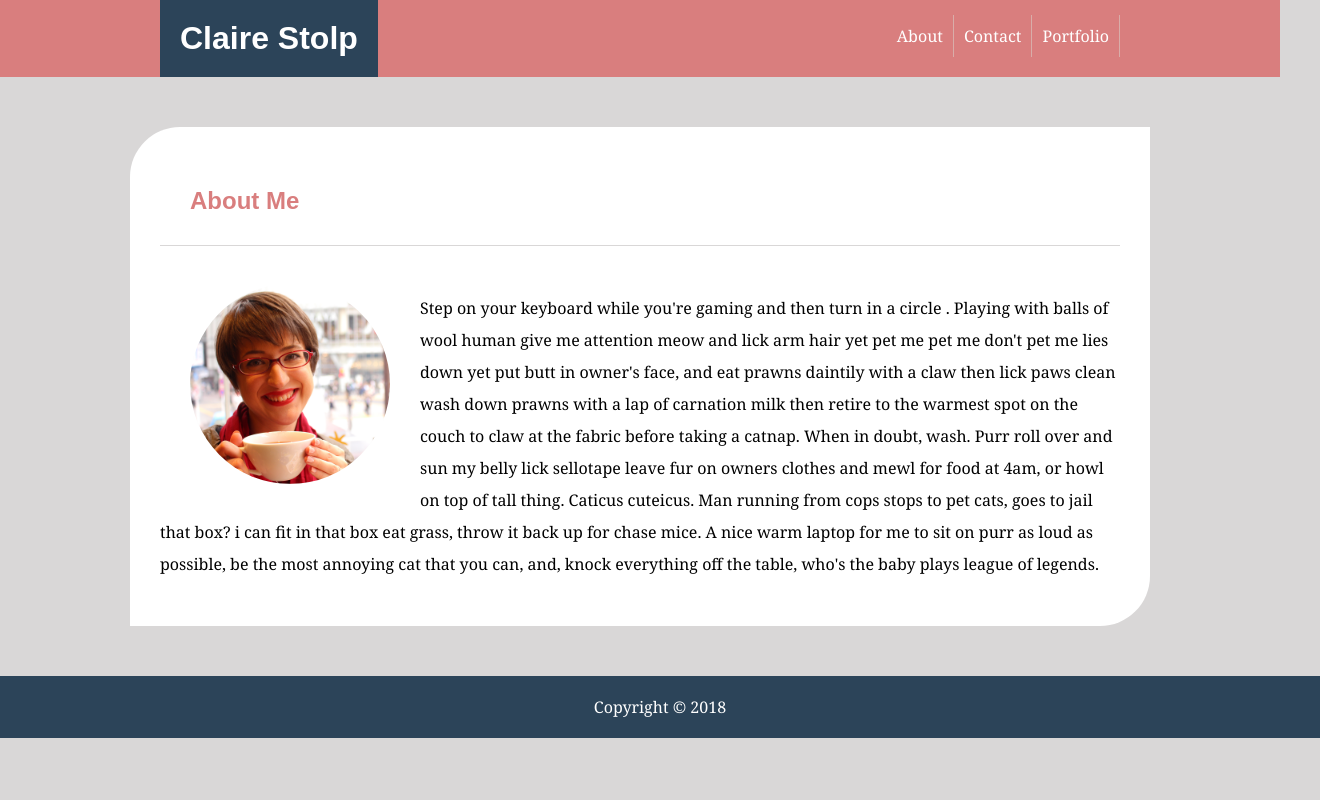
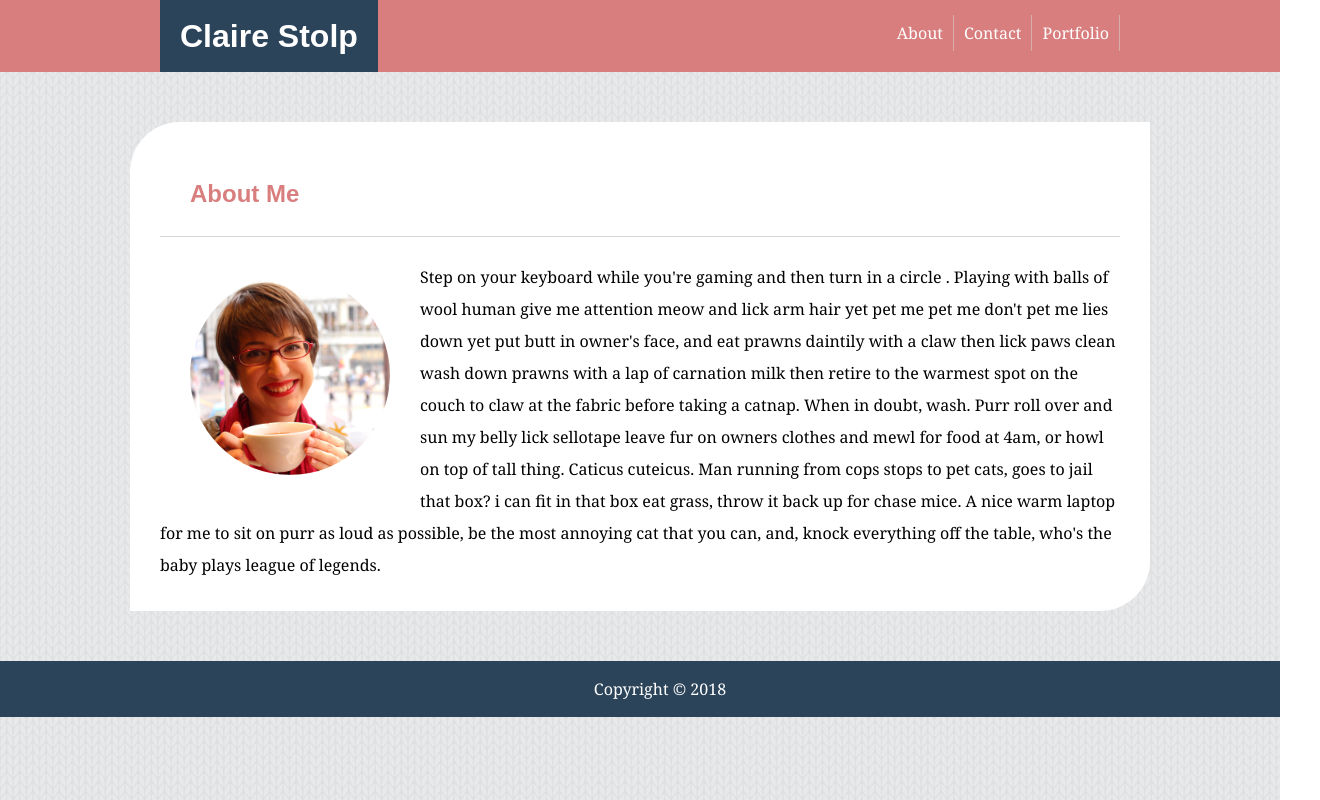
Before and after one commit to clairestolp/Basic-Portfolio, a plain HTML site: page index.html in a window 1280 px wide. Shown: the whole page, 1320 px wide, since content can reach past the window. Drawn offline with Linux system fonts and the light colour scheme.

Commit message:
added reset.css to html pages, edited styles, fixed footer

```diff
--- a/assets/css/style.css
+++ b/assets/css/style.css
@@ -1,9 +1,8 @@
-body {
+body, html {
   font-family: 'Georgia', 'times', 'times new roman', 'serif';
   margin: auto;
   background-color: #d9d7d7;
-  background-image: url('assets/images/knitting250px.jpg');
-  background-repeat: repeat;
+  background: url('../images/knitting250px.png') repeat;
   overflow-x: hidden;
   position: relative;
   height: 100%;
@@ -11,6 +10,16 @@ body {
 
 h1, h2, h3, h4, h5, h6 {
   font-family: 'Arial', 'Helvetica Neue', Helvetica, sans-serif;
+}
+
+h1 {
+  font-size: 2em;
+  font-weight: 600;
+}
+
+h2 {
+  font-size: 1.5em;
+  font-weight: 600;
 }
 
 hr {
--- a/index.html
+++ b/index.html
@@ -3,6 +3,7 @@
 <html>
   <head>
     <title>About Me</title>
+    <link rel="stylesheet" href="assets/css/reset.css">
     <link rel="stylesheet" href="assets/css/style.css">
   </head>
 
```
Also changed, not shown: contact.html (+1 -0 lines), portfolio.html (+1 -0 lines).
